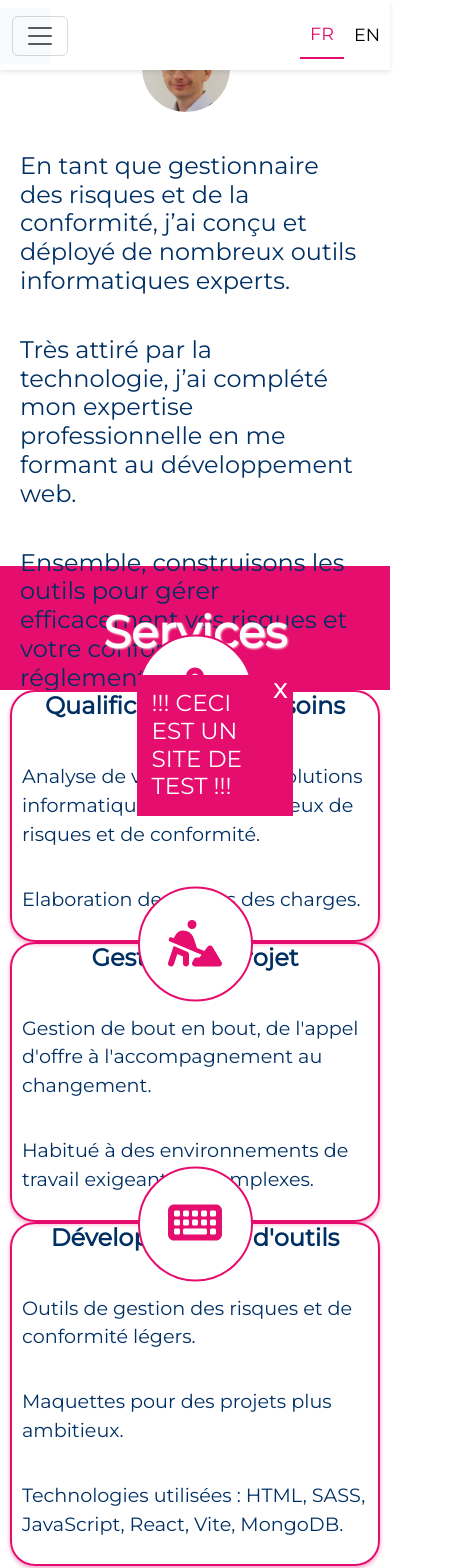
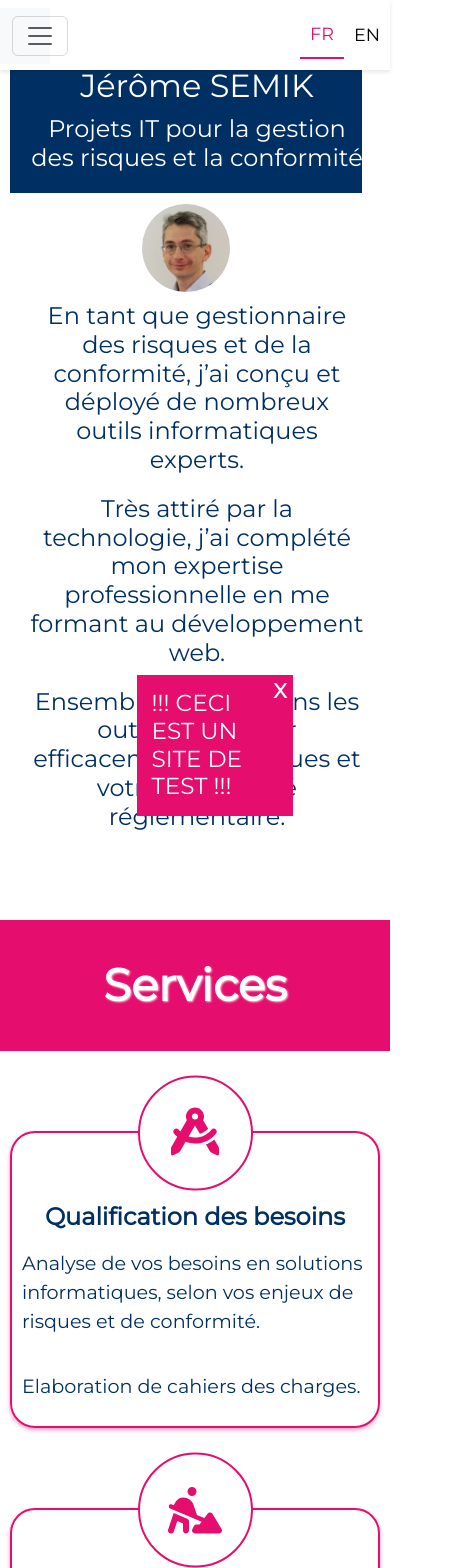
Before and after one commit to Myzaka/Personal-page, a React (Create React App) app in the folder frontend/: page / in a window 390 px wide. Shown: the top 1568 px of the page, 457 px wide, since content can reach past the window. Built offline with nearby package versions, Linux system fonts and the light colour scheme.

Commit message:
Prêt au déploiement

```diff
--- a/frontend/src/App.scss
+++ b/frontend/src/App.scss
@@ -20,6 +20,7 @@
     height: 150px;
     background-color: transparent;
     display: flex;
+    margin-left: 30px;
     align-items: center;
     color: #E50D6D;
     font-size: 2.8em;
@@ -30,6 +31,7 @@
         height: 100px;
         justify-content: center;
         align-items: center;
+        margin: 0 0 15px 0;
         }
 }
 
--- a/frontend/src/components/Contact/Contact_style.scss
+++ b/frontend/src/components/Contact/Contact_style.scss
@@ -6,16 +6,27 @@
     font-size: 25px;
     color: #E50D6D;
     padding: 60px 0 60px 60px;
+    @media(max-width: 600px) {
+        padding: 20px;
+    }
     &__item {
         display: flex;
         flex-direction: row;
         align-items: center;
+        @media(max-width: 600px) {
+            width: 95%;
+            }
         &--icon {
             font-size: 40px;
             margin: 20px;
         }
         &--text {
             margin: 0;
+            @media(max-width: 600px) {
+                width: 95%;
+                font: size 18px;
+                overflow:scroll;
+                }
         }
     }
 }
--- a/frontend/src/components/Generic/Block/Block_style.scss
+++ b/frontend/src/components/Generic/Block/Block_style.scss
@@ -1,8 +1,8 @@
 .block {
     display: flex;
     flex-direction: column;
-    margin-top: 100px;
-    width: 30%;
+    margin: 100px 2% 0 2%;
+    width: 29%;
     height: auto;
     border: 2px solid #E50D6D;
     box-shadow: 0px 2px 4px rgba(229, 13, 109, 0.4);
@@ -10,8 +10,8 @@
     //background-image: linear-gradient(rgba(0, 48, 99, 0.7), rgba(0, 48, 99, 0.7));
     color:#003063;
     border-radius: 25px;
-    @media(max-width: 600px) {
-        margin-top: 0;
+    @media(max-width: 1000px) {
+        margin-top: 80px;
         width: 100%;
         }
     &__icon {
@@ -39,8 +39,9 @@
         transition: max-height .6s;
         //padding: 10px;
         margin-top: 80px;
-        @media(max-width: 600px) {
-            margin: 0;
+        @media(max-width: 1000px) {
+            height: auto;
+            margin-top: 70px;
             }
     }
     &__body {
--- a/frontend/src/components/Presentation/Presentation_style.scss
+++ b/frontend/src/components/Presentation/Presentation_style.scss
@@ -5,10 +5,10 @@
     height: 100vh;
     background-color: white;
     padding: 0 10px;
-    @media(max-width: 600px) {
+    @media(max-width: 800px) {
         flex-direction: column;
         justify-content:center;
-        height: 60vh;
+        height: auto;
         }
     &__panel1 {
         display: flex;
@@ -17,9 +17,10 @@
         justify-content: center;
         background-color: #003063;
         color: white;
-        @media(max-width: 600px) {
+        @media(max-width: 800px) {
             width: 95%;
-            margin: 10% 0;
+            margin: 10% 0 3% 0;
+
             }
     }
     &__panel2 {
@@ -28,7 +29,7 @@
         justify-content: center;
         align-items: center;
         width: 60%;
-        @media(max-width: 600px) {
+        @media(max-width: 800px) {
             width: 95%;
             font-size: .8em;
             }
@@ -39,10 +40,22 @@
     }
     &__maintitle {
         font-size: 2em;
-        margin-left: 10px;
+        margin-left: 20px;
+        @media(max-width: 800px) {
+            text-align: center;
+            width: 95%;
+            //font-size: .8em;
+            margin: 30px 20px 0 20px;
+            }
     }
     &__subtitle {
         font-size: 24px;
-        margin: 40px 0 0 10px;
+        margin: 40px 0 0 20px;
+        @media(max-width: 800px) {
+            width: 95%;
+            text-align: center;
+            //font-size: .8em;
+            margin: 10px 20px 20px 20px;
+            }
     }
 }
--- a/frontend/src/components/Services/Services_style.scss
+++ b/frontend/src/components/Services/Services_style.scss
@@ -4,7 +4,7 @@
     height: 70vh;
     background-color: white;
     padding : 0 10px;
-    @media(max-width: 600px) {
+    @media(max-width: 1000px) {
         height: auto;
         min-height: 40vh;
         }
@@ -12,12 +12,12 @@
         display: flex;
         flex-direction: row;
         justify-content: space-between;
-        @media(max-width: 600px) {
+        @media(max-width: 1000px) {
             height: auto;
             min-height: 40vh;
             display: flex;
             flex-direction: column;
-            margin: 0;
+            align-items: center;
             justify-content: space-evenly;
             }
     }
```
